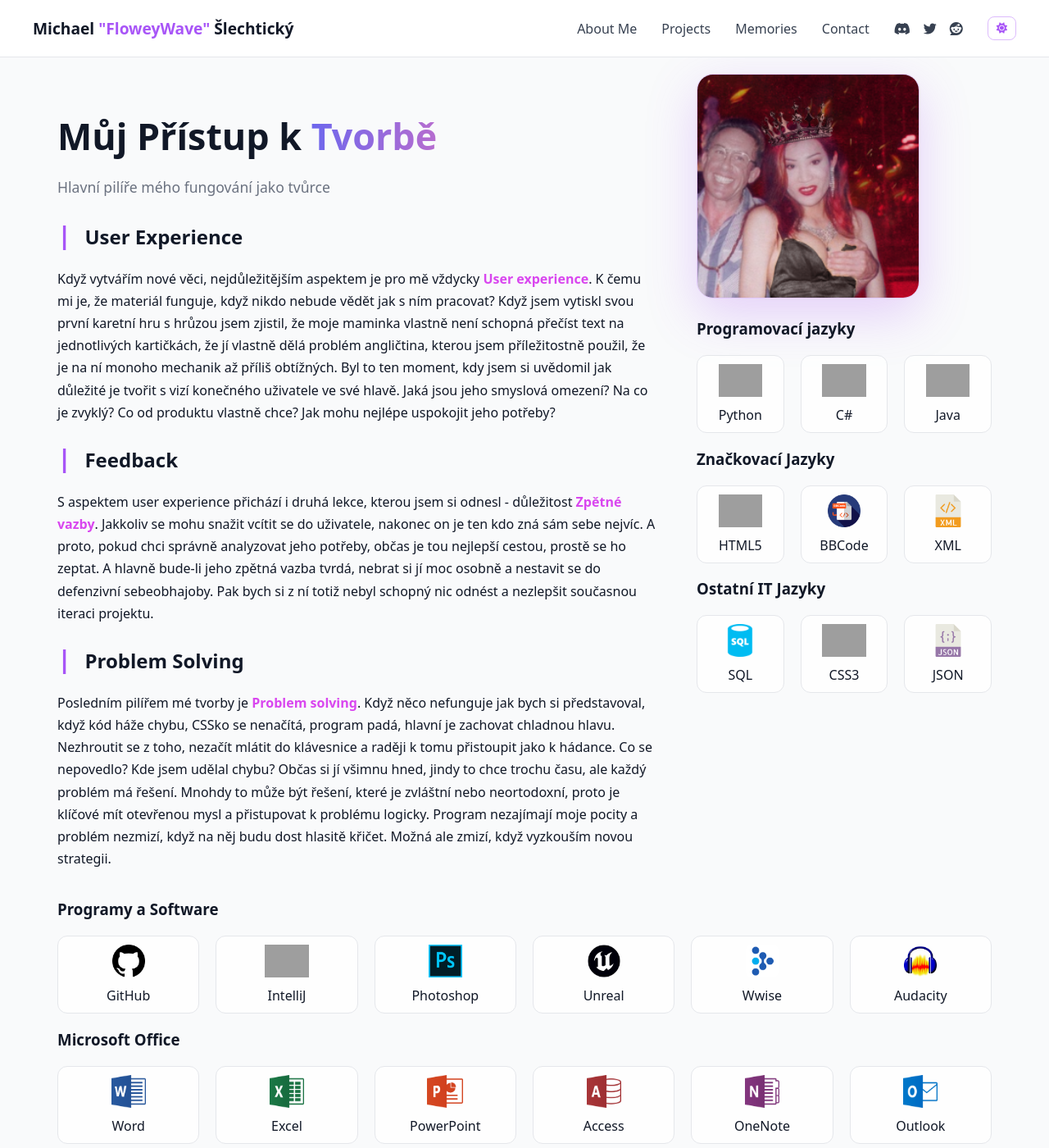
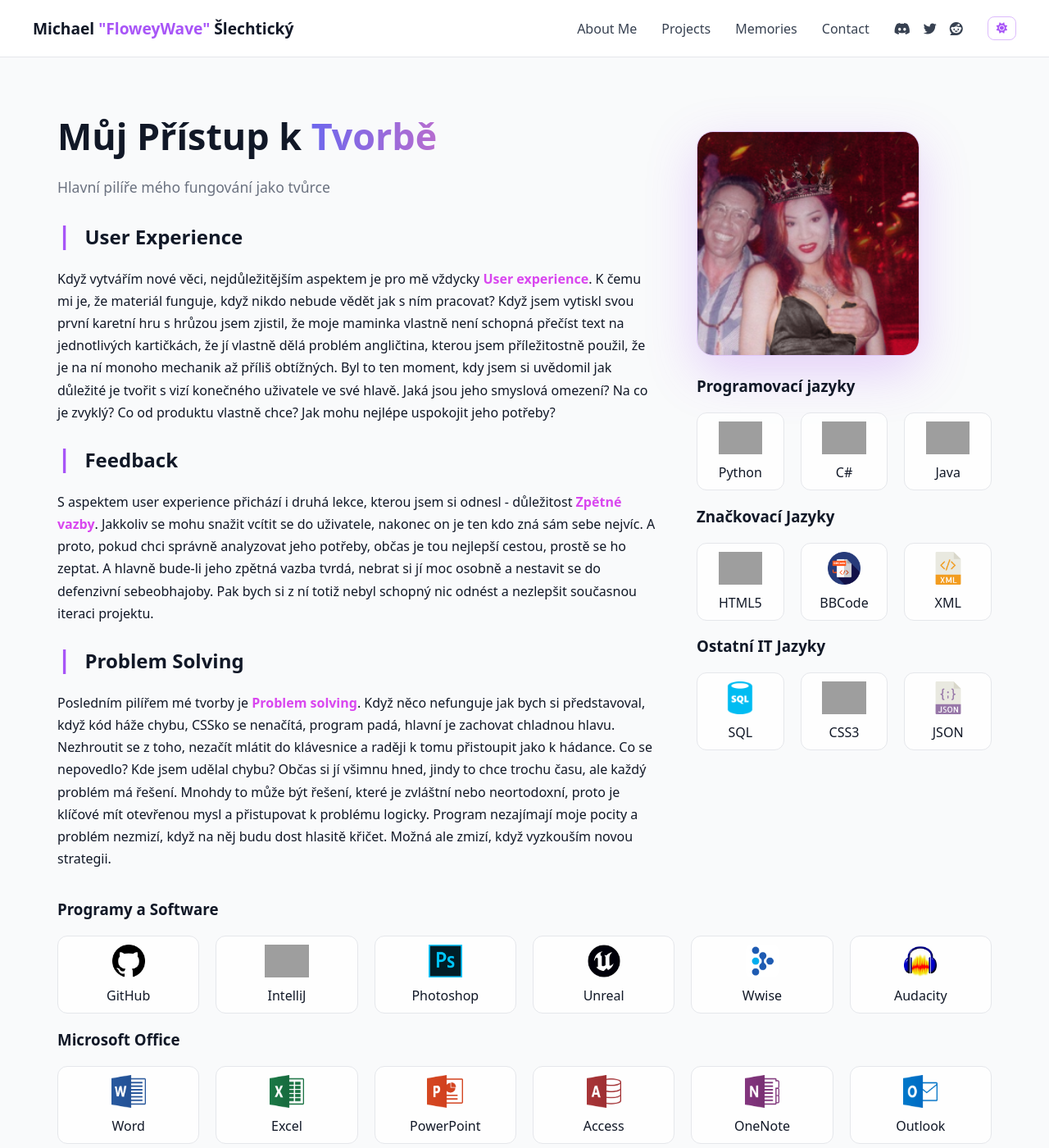
Before and after one commit to FloweyWave2/floweywave2.github.io, a Jekyll site: the page built from creator.html, in a window 1280 px wide and 1400 px high. Shown: the whole window at 82% size. Built offline with Jekyll 4.4.1, drawn with Linux system fonts in a browser that asks for light colours; grey boxes are pictures that could not be loaded.

Commit message:
Update style.scss

```diff
--- a/assets/css/style.scss
+++ b/assets/css/style.scss
@@ -847,6 +847,7 @@ body.light-mode .persona-card:hover {
 }
 
 .creator-image-right img {
+    margin-top: 70px;
     width: 75%;
     border-radius: 20px;
     border: 1px solid rgba(168,85,247,0.3);
```
